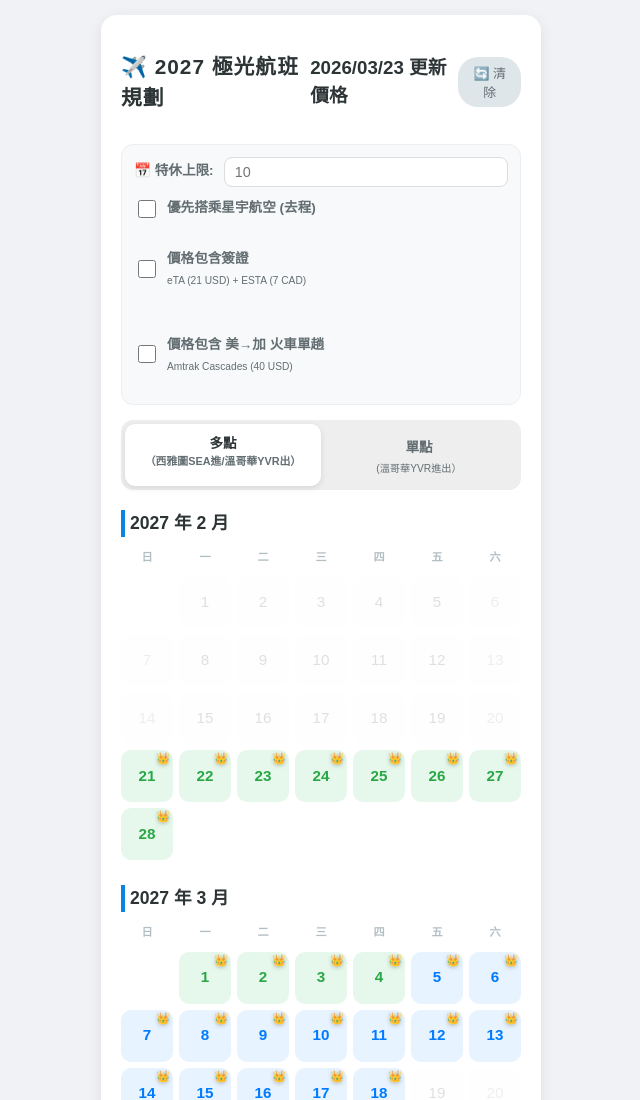
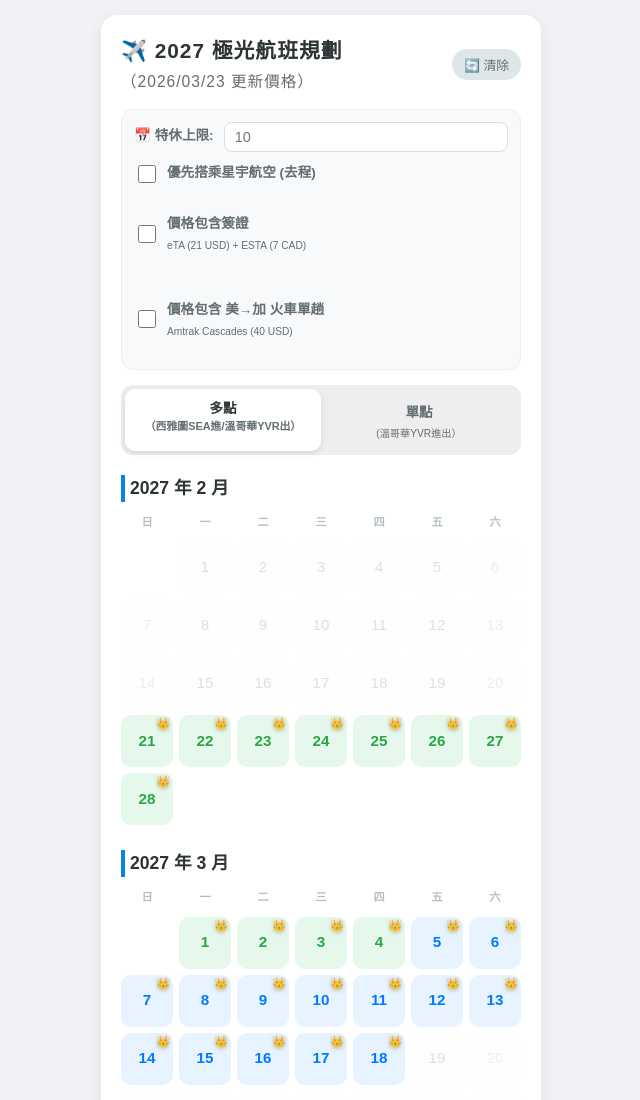
Before and after one commit to Liii-T/flight, a plain HTML site: page index.html in a window 1280 px wide. Shown: the top 1100 px of the page, without its empty margins (319-959 px from the left). Drawn offline with Linux system fonts and the light colour scheme.

Commit message:
Update index.html

```diff
--- a/index.html
+++ b/index.html
@@ -463,8 +463,11 @@
 <div class="container">
     <div class="header">
         <div class="header-top">
-            <h2>✈️ 2027 極光航班規劃</h2>
-            <h3>2026/03/23 更新價格</h3>
+            <h2>✈️ 2027 極光航班規劃
+            <span style="display:block; font-size:0.75em; font-weight:normal; color:#636e72; margin-top:4px;">
+            （2026/03/23 更新價格）
+        </span>
+            </h2>
             <button class="btn-reset" onclick="resetAll()">🔄 清除</button>
         </div>
 
```
